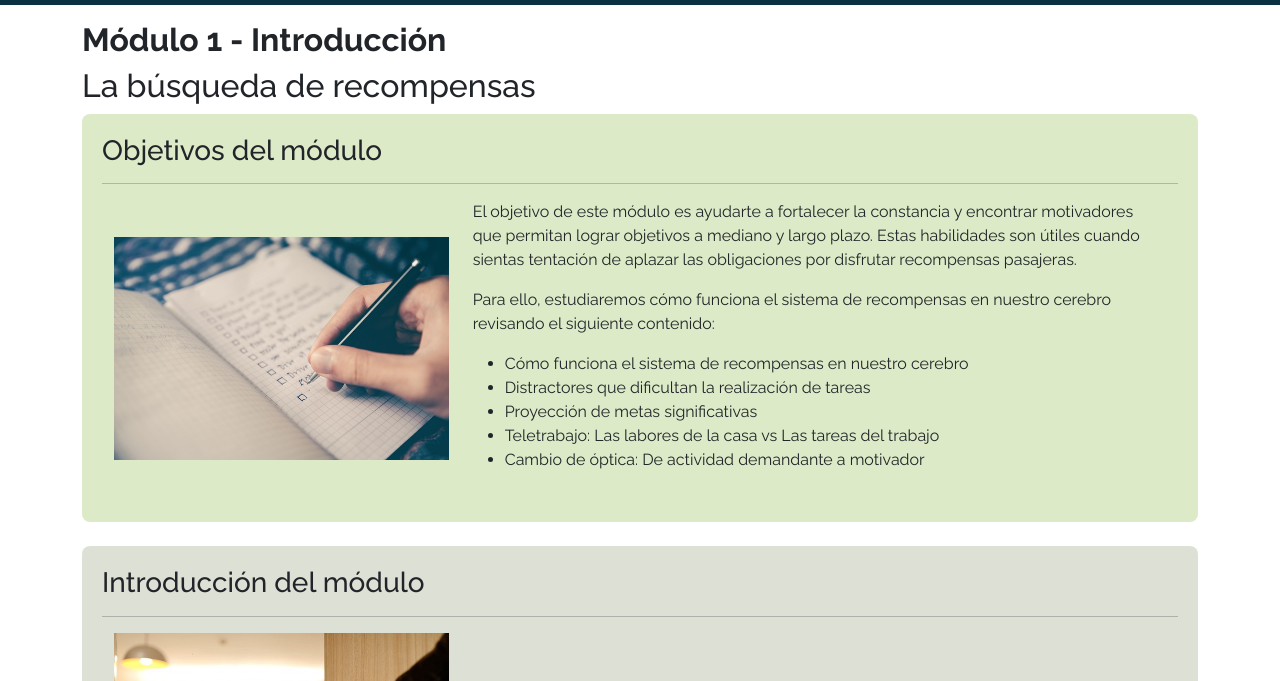
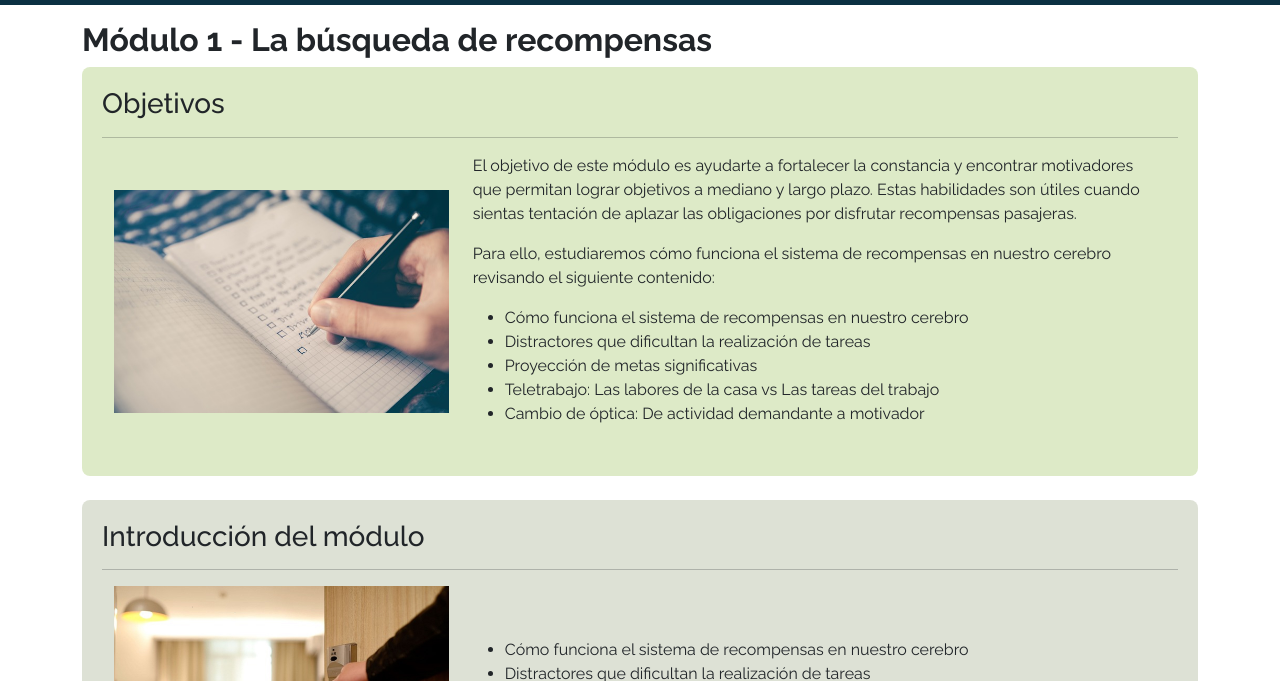
Before and after one commit to GioCarmona/Trabajo-Final, a website: page public/modulo1.html in a window 1280 px wide. Shown: the part 53-734 px from the top of the page. Drawn offline with nearby package versions, Linux system fonts and the light colour scheme; a web font is replaced by a local one.

Commit message:
Versión previa a la conexión con el FRONTEND

```diff
--- a/public/modulo1.html
+++ b/public/modulo1.html
@@ -65,7 +65,7 @@
                                     Módulos
                                 </a>
                                 <ul class="dropdown-menu">
-                                    <li><a class="dropdown-item" href="./modulo1.html">Módulo 1 - Introducción</a></li>
+                                    <li><a class="dropdown-item" href="./modulo1.html">Módulo 1 - La búsqueda de recompensas</a></li>
                                     <li><a class="dropdown-item" href="./modulo2.html">Módulo 2 - Habilidades de
                                             autonomía</a></li>
                                     <li><a class="dropdown-item" href="./modulo3.html">Módulo 3 - Habilidades para la
@@ -99,12 +99,11 @@
         </nav>
     </header>
     <main class="container text-left">
-        <h2 class="mt-3" style="font-weight: bolder;">Módulo 1 - Introducción</h2>
-        <h2>La búsqueda de recompensas</h2>
+        <h2 class="mt-3" style="font-weight: bolder;">Módulo 1 - La búsqueda de recompensas</h2>
 
 <!-- Objetivos módulo -->
         <section class="modulo2 rounded-3" id="#objetivoMod1">
-            <h3>Objetivos del módulo</h3>
+            <h3>Objetivos</h3>
             <hr>
             <div class="container text-left">
                 <div class="row align-items-center">
```
Also changed, not shown: public/index.html (+2 -2 lines), public/modulo2.html (+2 -2 lines), public/modulo3.html (+2 -2 lines), public/modulo4.html (+2 -2 lines).
